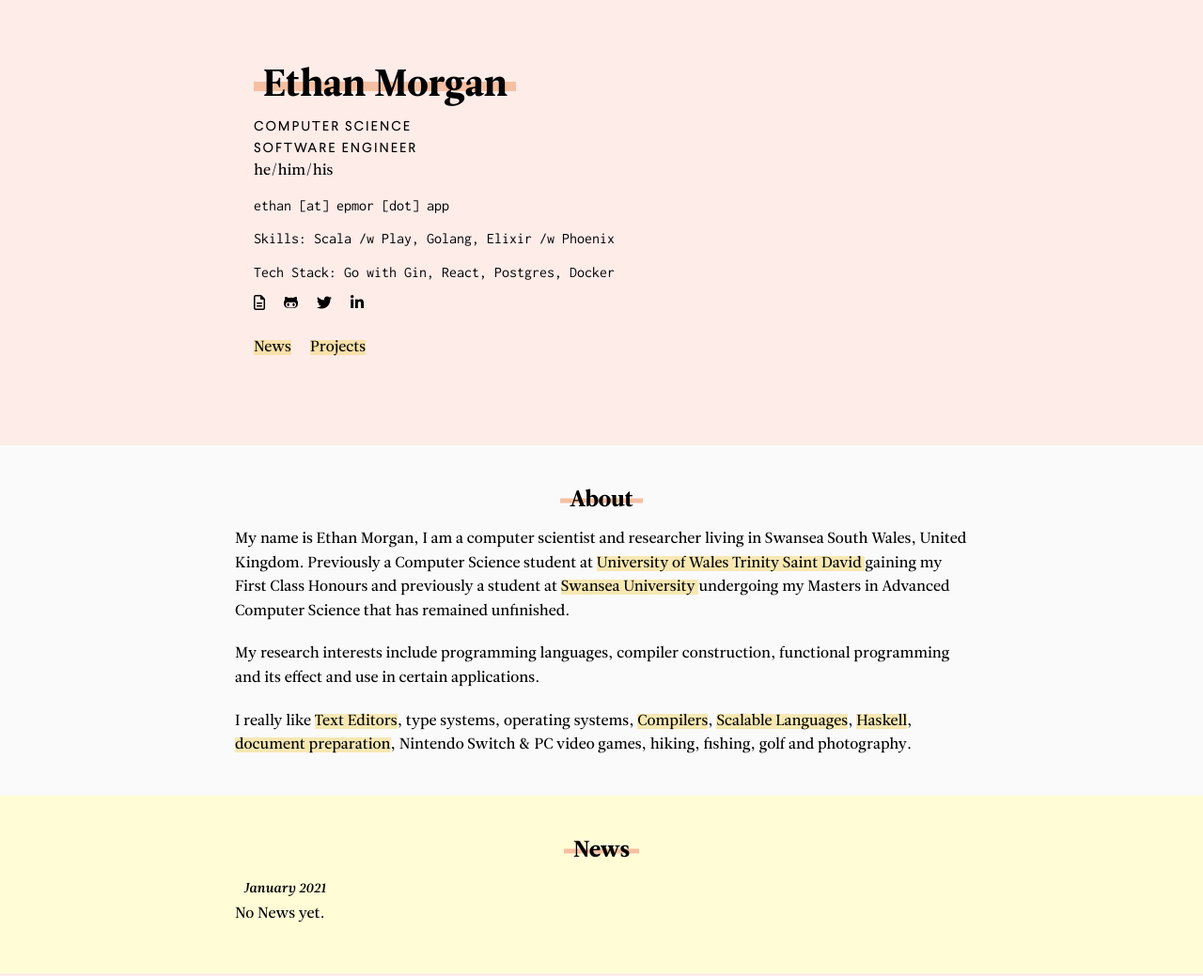
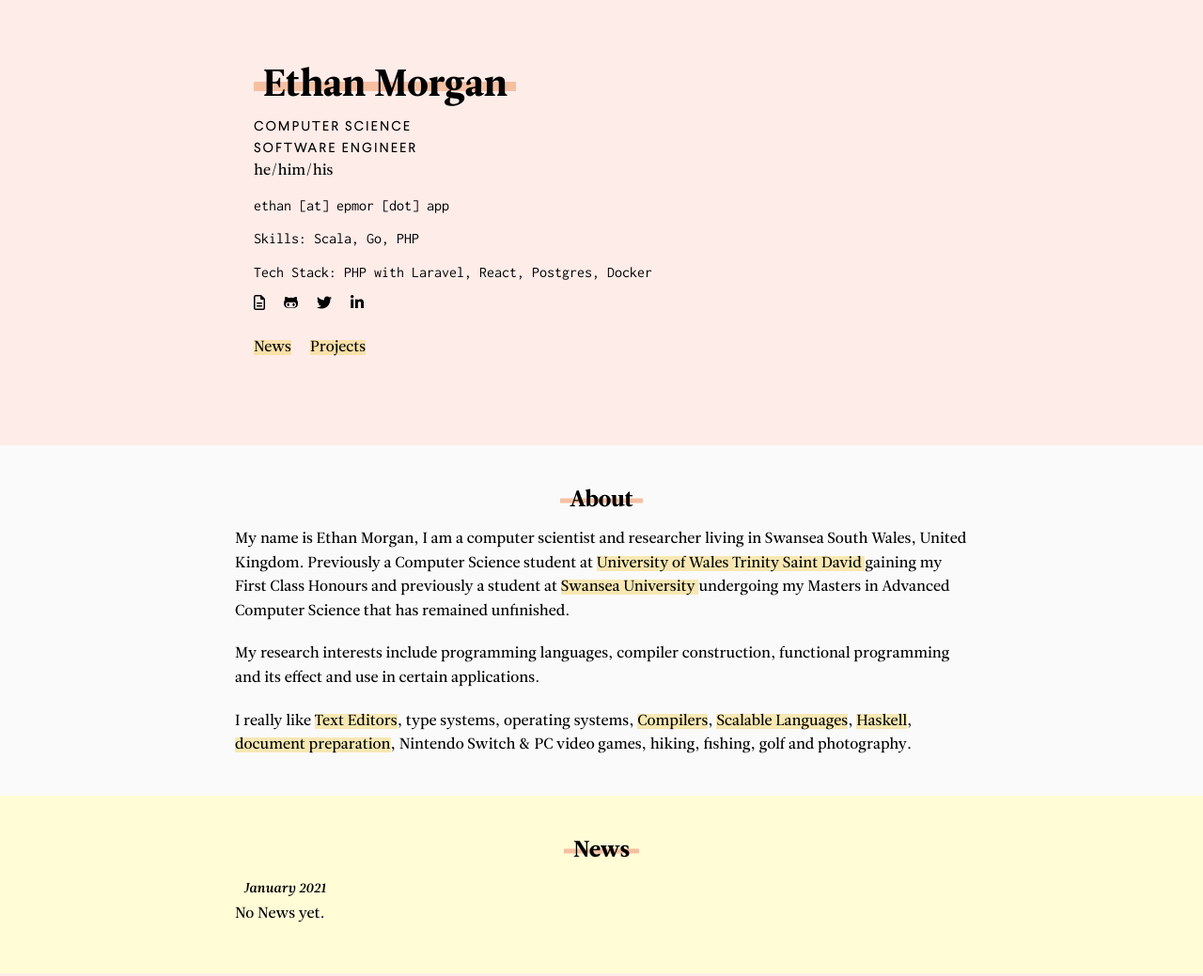
Before and after one commit to epmor/epmor.github.io, a website: page index.html in a window 1280 px wide. Shown: the top 1039 px of the page at 94% size. Drawn offline with Linux system fonts and the light colour scheme.

Commit message:
Update index.html

```diff
--- a/index.html
+++ b/index.html
@@ -29,8 +29,8 @@
         <p class="header__affiliation">Software Engineer</p>
         <p class="header__pronoun">he/him/his</p>
         <p class="header__contact">ethan [at] epmor [dot] app</p>
-        <p class="header__contact">Skills: Scala /w Play, Golang, Elixir /w Phoenix</p>
-        <p class="header__contact">Tech Stack: Go with Gin, React, Postgres, Docker</p>
+        <p class="header__contact">Skills: Scala, Go, PHP</p>
+        <p class="header__contact">Tech Stack: PHP with Laravel, React, Postgres, Docker</p>
         <ul class="header__links list-unstyled list-inline">
           <li>
             <a href="assets/cv.pdf" class="no-highlight"
```
